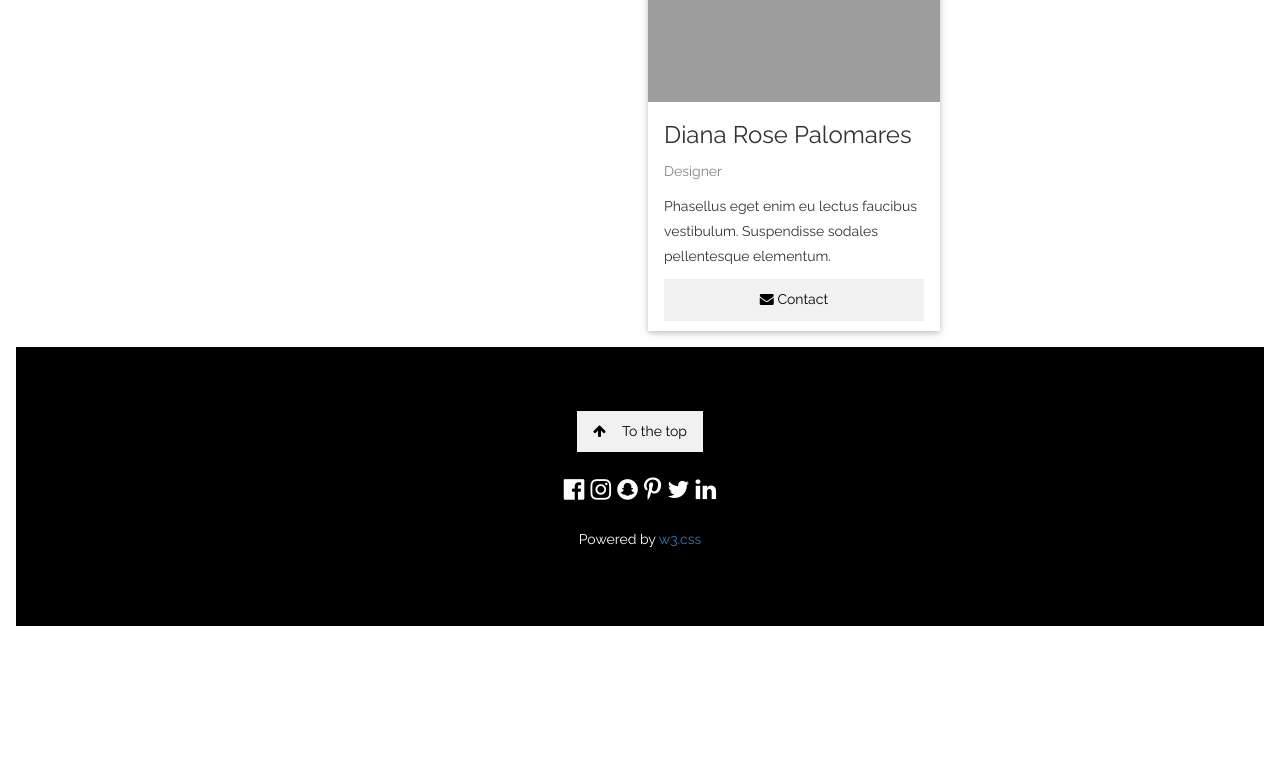
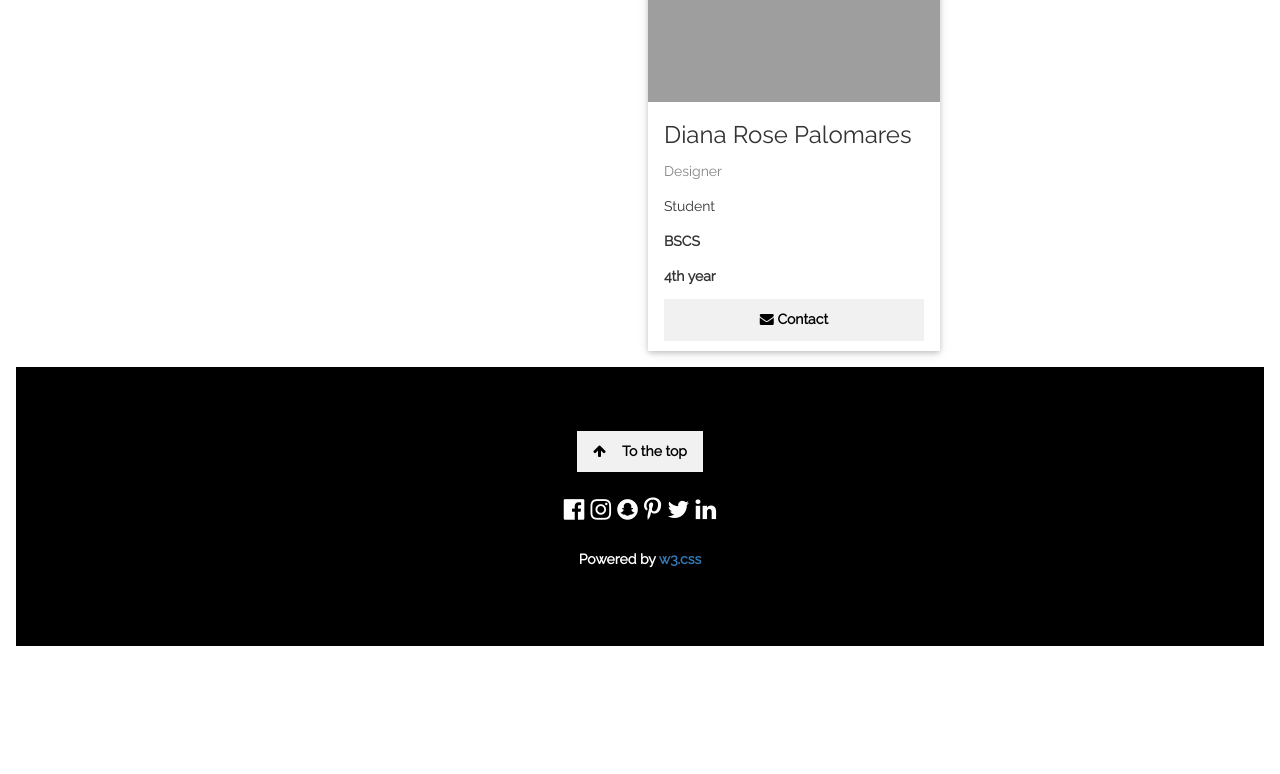
Before and after one commit to gwends/iAssist, a Flask app: page / in a window 1280 px wide. Shown: the part 2278-3052 px from the top of the page. Before the commit the page ends 2904 px from the top, so only its background shows below. Run offline with Flask 2, Linux system fonts and the light colour scheme; some libraries are stand-ins or nearby versions; grey boxes are pictures that could not be loaded.

Commit message:
landing page team section

```diff
--- a/app/templates/land_page.html
+++ b/app/templates/land_page.html
@@ -159,7 +159,9 @@
                 <div class="w3-container">
                     <h3>Diana Rose Palomares</h3>
                     <p class="w3-opacity">Designer</p>
-                    <p>Phasellus eget enim eu lectus faucibus vestibulum. Suspendisse sodales pellentesque elementum.</p>
+                    <p>Student</p><b>
+                    <p>BSCS</p><b>
+                    <p>4th year</p>
                     <p><button class="w3-button w3-light-grey w3-block"><i class="fa fa-envelope"></i> Contact</button></p>
                 </div>
             </div>
```
